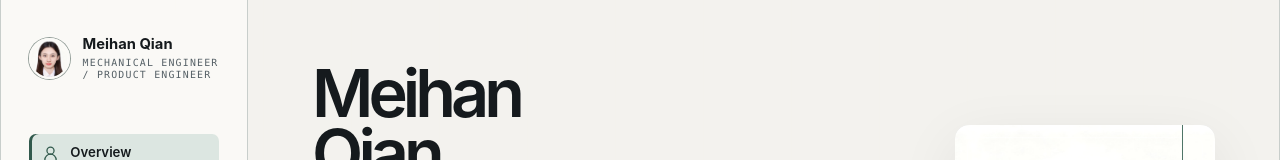
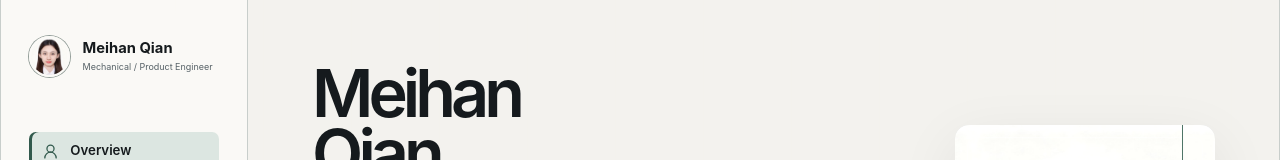
Before and after one commit to qianmeihan/qianmeihan.github.io, a React (Vite) app: page / in a window 1280 px wide. Shown: the top 160 px of the page. Built offline with nearby package versions, Linux system fonts and the light colour scheme.

Commit message:
Keep English sidebar role on one line

```diff
--- a/src/App.tsx
+++ b/src/App.tsx
@@ -75,7 +75,7 @@ export default function App({ contentLoader = loadSiteContent }: AppProps) {
               <span>
                 {locale === 'zh'
                   ? '机械工程师 / 产品工程师'
-                  : 'Mechanical Engineer / Product Engineer'}
+                  : 'Mechanical / Product Engineer'}
               </span>
             </span>
           </a>
--- a/src/styles/global.css
+++ b/src/styles/global.css
@@ -104,6 +104,7 @@ button {
 }
 
 .site-brand__text {
+  min-width: 0;
   display: grid;
   line-height: 1.2;
 }
@@ -116,10 +117,10 @@ button {
 .site-brand__text span {
   margin-top: 0.22rem;
   color: var(--color-ink-soft);
-  font-family: var(--font-mono);
-  font-size: 0.62rem;
-  letter-spacing: 0.12em;
-  text-transform: uppercase;
+  font-family: var(--font-sans);
+  font-size: 0.56rem;
+  letter-spacing: 0;
+  white-space: nowrap;
 }
 
 .site-nav {
```
Also changed, not shown: 2 other files (tests, documents, lock files or other folders).
